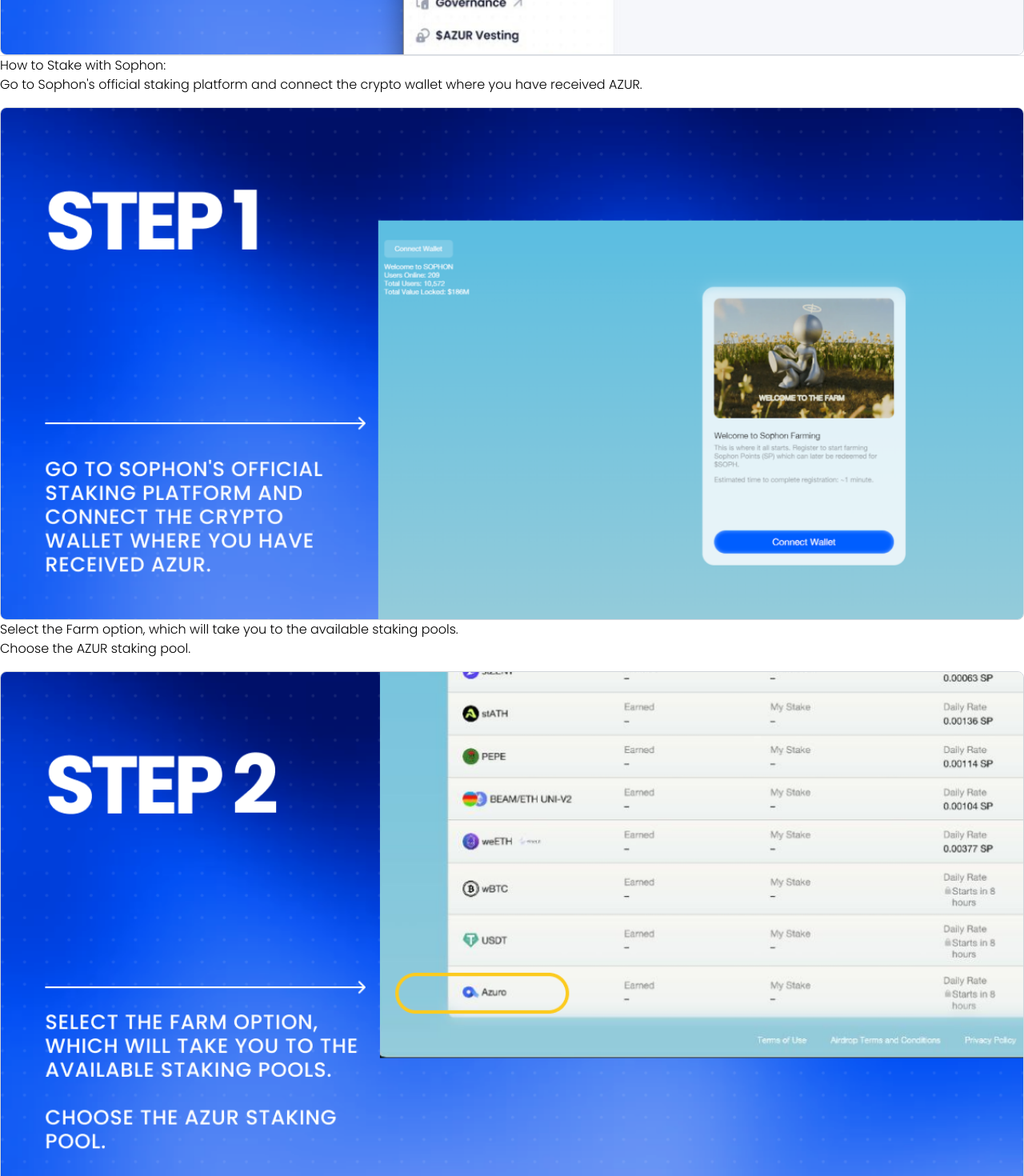
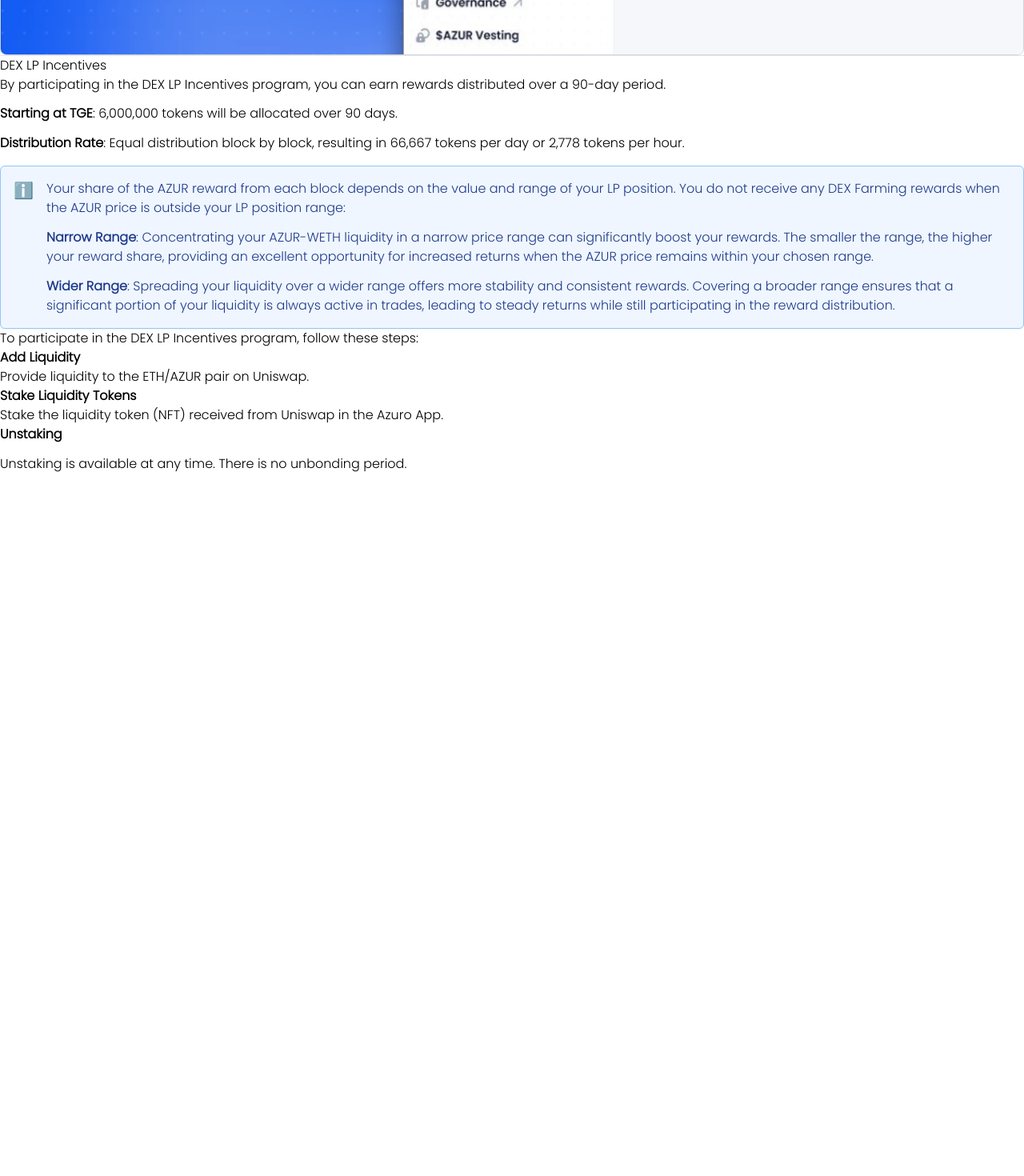
Before and after one commit to Azuro-protocol/gem-docs, a Next.js app: page /concepts/azur/staking in a window 1280 px wide. Shown: the part 1740-3210 px from the top of the page at 80% size. After the commit the page ends 2332 px from the top, so only its background shows below. Built offline with nearby package versions, Linux system fonts and the light colour scheme.

Commit message:
remove sophon staking info

```diff
--- a/pages/concepts/azur/staking.mdx
+++ b/pages/concepts/azur/staking.mdx
@@ -49,34 +49,6 @@ If you aren’t finding your tokens in the Airdrop section, check the Vesting se
 
 ---
 
-#### How to Stake with Sophon:
-
-1. Go to Sophon's [official staking platform](https://farm.sophon.xyz/) and connect the crypto wallet where you have received AZUR.
-
-<Image
-  src="/images/concepts/sophon.png"
-  width={2000}
-  height={1000}
-/>
-
-2. Select the Farm option, which will take you to the available staking pools.
-
-3. Choose the AZUR staking pool.
-
-<Image
-  src="/images/concepts/pool.png"
-  width={2000}
-  height={1000}
-/>
-
-4. Click Deposit and enter the number of tokens you wish to stake. Make your deposit and watch your SP points accumulate daily.
-
-<Image
-  src="/images/concepts/deposit.png"
-  width={2000}
-  height={1000}
-/>
-
 ## DEX LP Incentives
 
 By participating in the DEX LP Incentives program, you can earn rewards distributed over a 90-day period.
```
